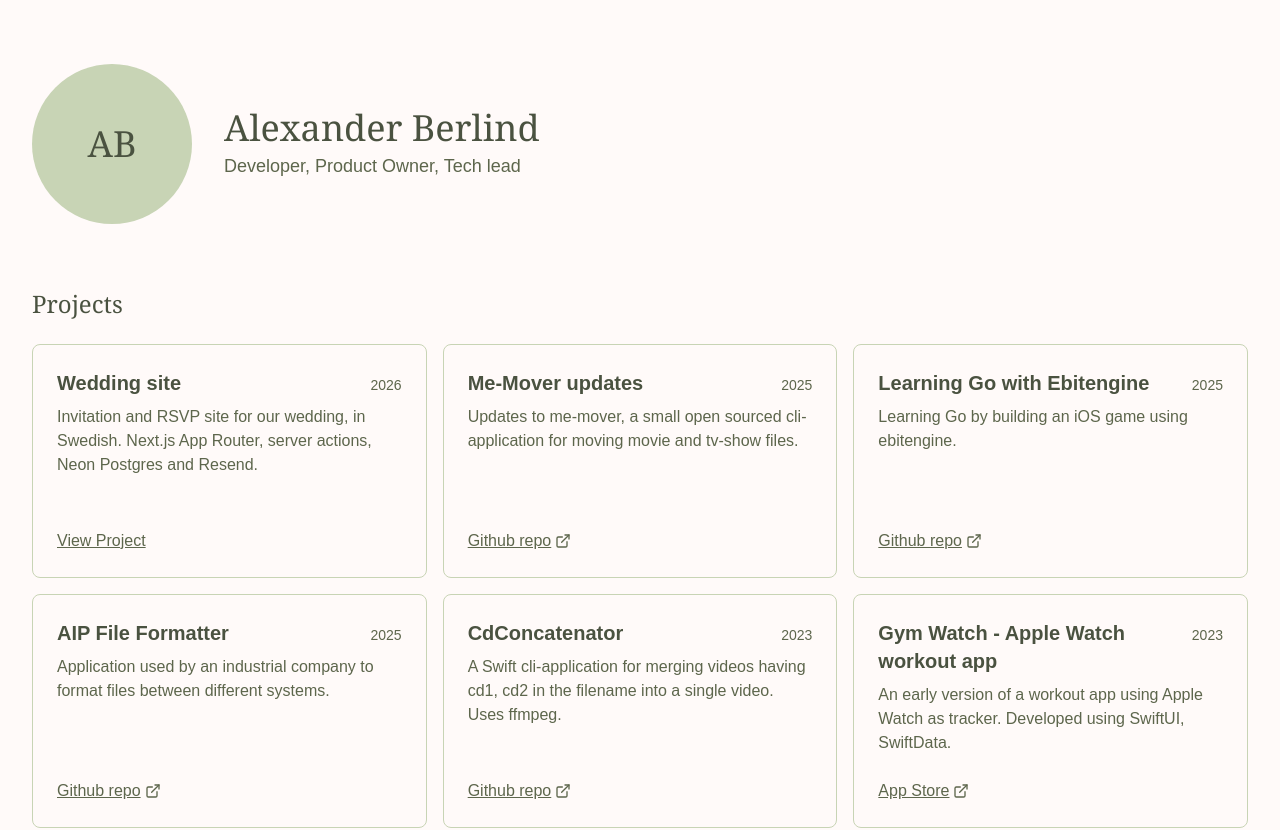
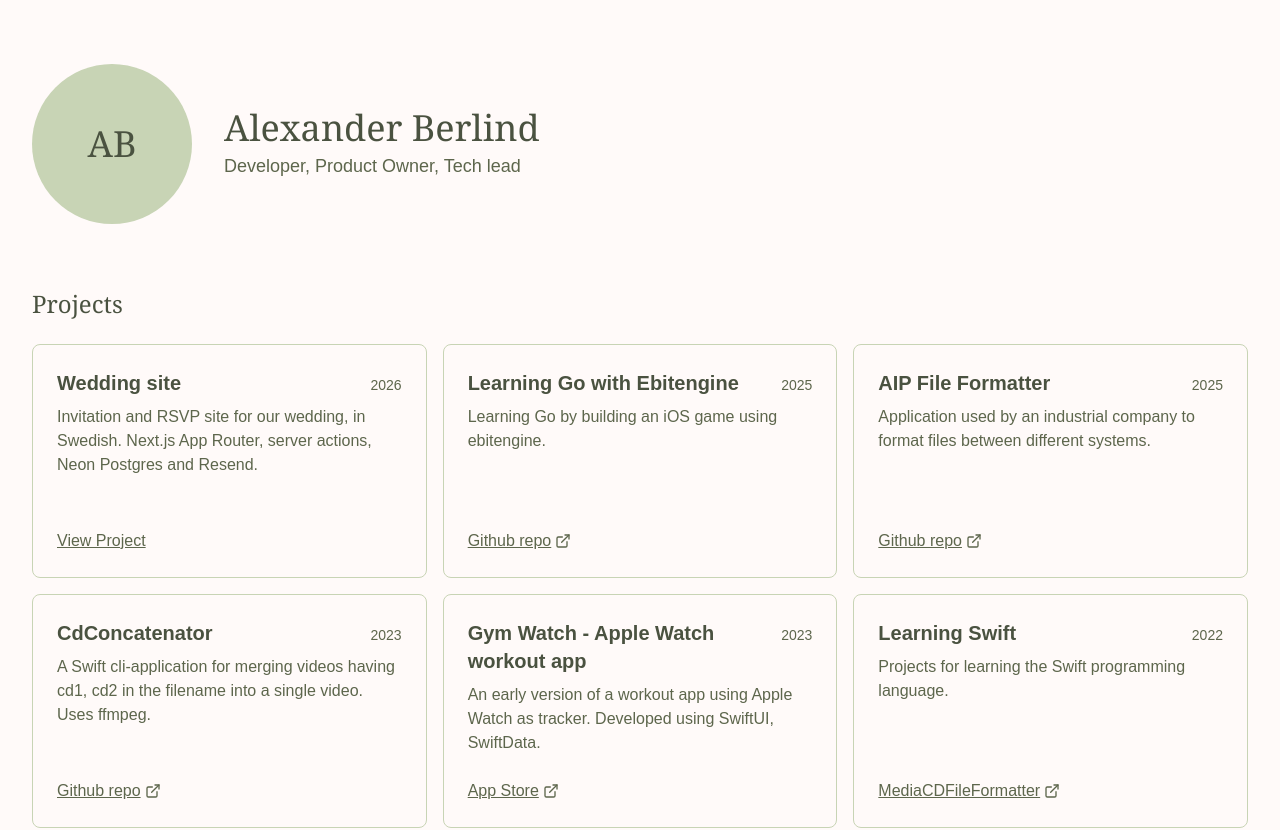
Before and after one commit to Alecktos/alecktos-website, a Next.js app: page / in a window 1280 px wide. Shown: the top 830 px of the page. Built offline with nearby package versions, Linux system fonts and the light colour scheme.

Commit message:
Remove update posts

```diff
--- a/app/page.tsx
+++ b/app/page.tsx
@@ -142,14 +142,6 @@ const projects: Project[] = [
 		]
 	},
 	{
-		title: "Me-Mover updates",
-		description: "Updates to me-mover, a small open sourced cli-application for moving movie and tv-show files.",
-		year: "2025",
-		externalLinks: [
-			{displayName: "Github repo", href: "https://github.com/Alecktos/me-mover"}
-		]
-	},
-	{
 		title: "Wedding site",
 		year: "2026",
 		description:
```
